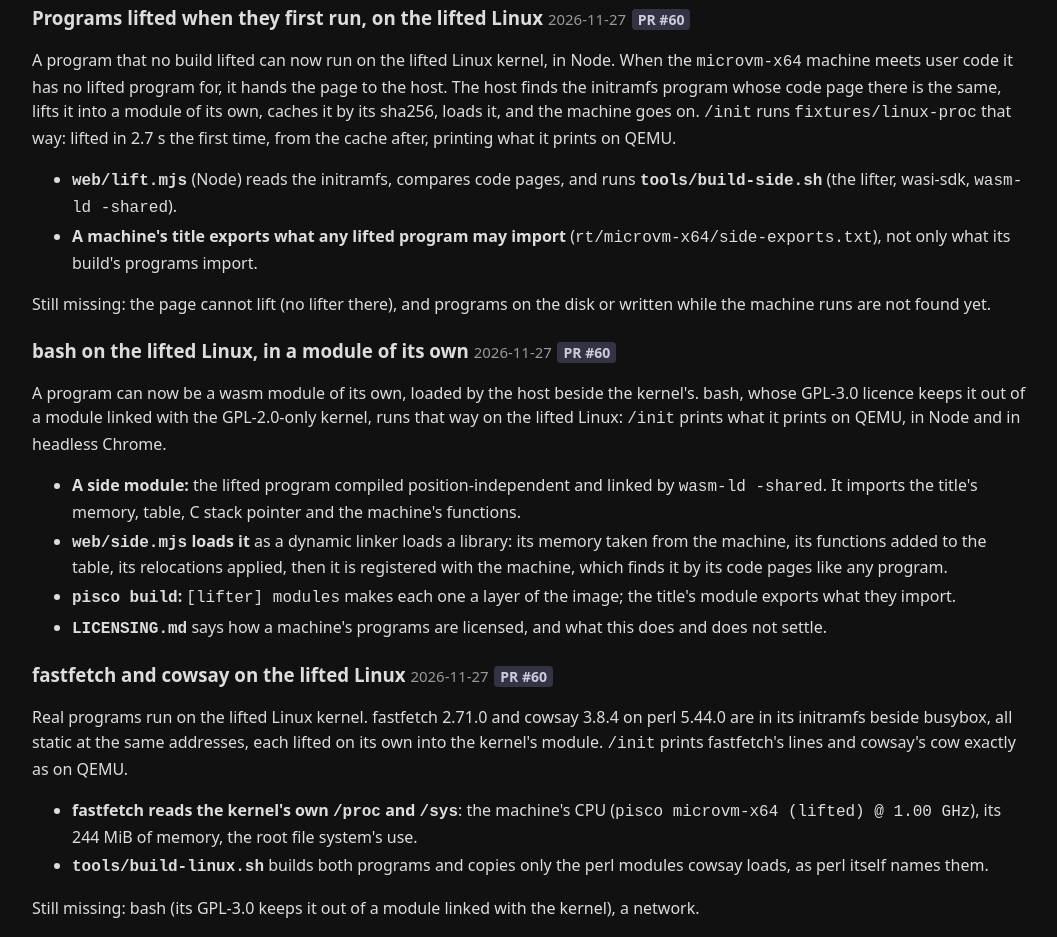
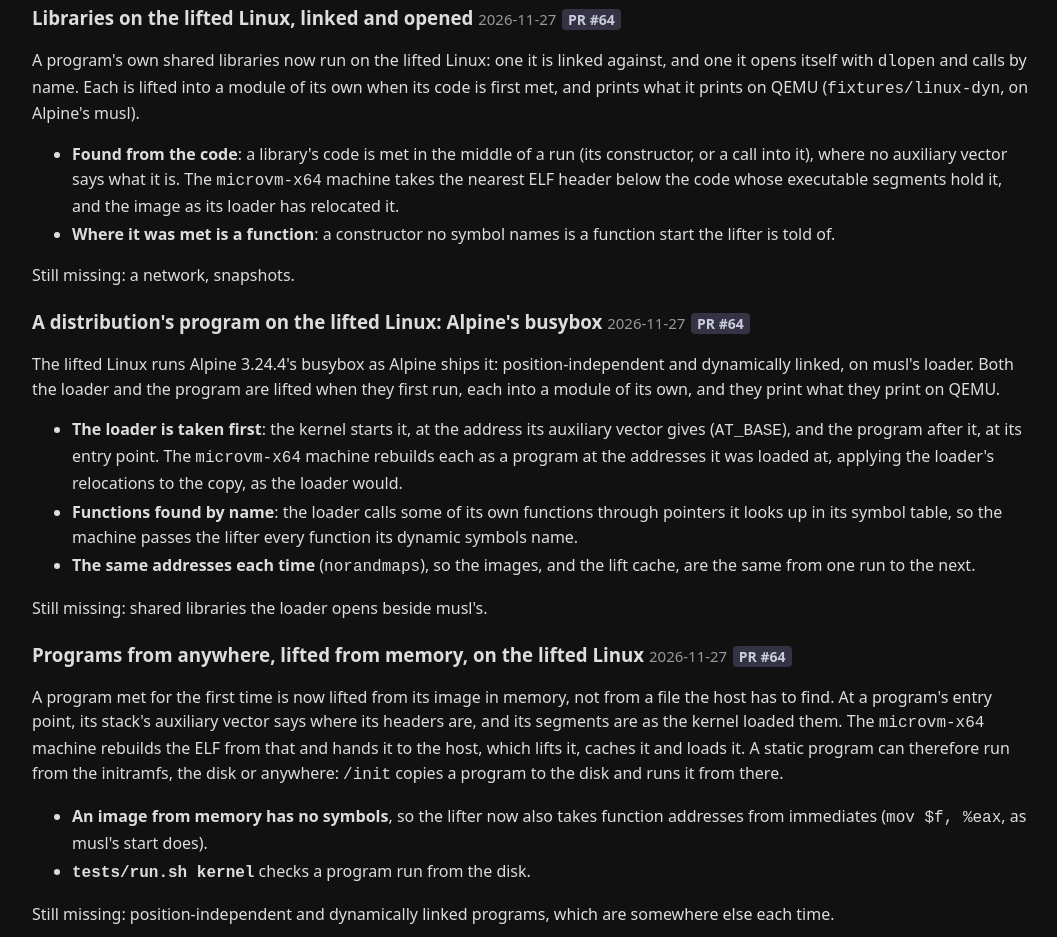
Before and after one commit to Yhozen/pisco, a plain HTML site: page index.html in a window 1280 px wide. Shown: the part 358-1295 px from the top of the page, without its empty margins (108-1165 px from the left). Drawn offline with Linux system fonts and the light colour scheme.

Commit message:
changelog for 5335bfc

```diff
--- a/index.html
+++ b/index.html
@@ -15,6 +15,31 @@ Videos: <a href="https://github.com/Yhozen/pisco/releases">releases</a></p>
 
 <h2>Changelog</h2>
 <!-- changelog:start -->
+
+<h3>Libraries on the lifted Linux, linked and opened <span class="d">2026-11-27</span><span class="tag">PR #64</span></h3>
+<p>A program's own shared libraries now run on the lifted Linux: one it is linked against, and one it opens itself with <code>dlopen</code> and calls by name. Each is lifted into a module of its own when its code is first met, and prints what it prints on QEMU (<code>fixtures/linux-dyn</code>, on Alpine's musl).</p>
+<ul>
+<li><b>Found from the code</b>: a library's code is met in the middle of a run (its constructor, or a call into it), where no auxiliary vector says what it is. The <code>microvm-x64</code> machine takes the nearest ELF header below the code whose executable segments hold it, and the image as its loader has relocated it.</li>
+<li><b>Where it was met is a function</b>: a constructor no symbol names is a function start the lifter is told of.</li>
+</ul>
+<p>Still missing: a network, snapshots.</p>
+
+<h3>A distribution's program on the lifted Linux: Alpine's busybox <span class="d">2026-11-27</span><span class="tag">PR #64</span></h3>
+<p>The lifted Linux runs Alpine 3.24.4's busybox as Alpine ships it: position-independent and dynamically linked, on musl's loader. Both the loader and the program are lifted when they first run, each into a module of its own, and they print what they print on QEMU.</p>
+<ul>
+<li><b>The loader is taken first</b>: the kernel starts it, at the address its auxiliary vector gives (<code>AT_BASE</code>), and the program after it, at its entry point. The <code>microvm-x64</code> machine rebuilds each as a program at the addresses it was loaded at, applying the loader's relocations to the copy, as the loader would.</li>
+<li><b>Functions found by name</b>: the loader calls some of its own functions through pointers it looks up in its symbol table, so the machine passes the lifter every function its dynamic symbols name.</li>
+<li><b>The same addresses each time</b> (<code>norandmaps</code>), so the images, and the lift cache, are the same from one run to the next.</li>
+</ul>
+<p>Still missing: shared libraries the loader opens beside musl's.</p>
+
+<h3>Programs from anywhere, lifted from memory, on the lifted Linux <span class="d">2026-11-27</span><span class="tag">PR #64</span></h3>
+<p>A program met for the first time is now lifted from its image in memory, not from a file the host has to find. At a program's entry point, its stack's auxiliary vector says where its headers are, and its segments are as the kernel loaded them. The <code>microvm-x64</code> machine rebuilds the ELF from that and hands it to the host, which lifts it, caches it and loads it. A static program can therefore run from the initramfs, the disk or anywhere: <code>/init</code> copies a program to the disk and runs it from there.</p>
+<ul>
+<li><b>An image from memory has no symbols</b>, so the lifter now also takes function addresses from immediates (<code>mov $f, %eax</code>, as musl's start does).</li>
+<li><b><code>tests/run.sh kernel</code></b> checks a program run from the disk.</li>
+</ul>
+<p>Still missing: position-independent and dynamically linked programs, which are somewhere else each time.</p>
 
 <h3>Programs lifted when they first run, on the lifted Linux <span class="d">2026-11-27</span><span class="tag">PR #60</span></h3>
 <p>A program that no build lifted can now run on the lifted Linux kernel, in Node. When the <code>microvm-x64</code> machine meets user code it has no lifted program for, it hands the page to the host. The host finds the initramfs program whose code page there is the same, lifts it into a module of its own, caches it by its sha256, loads it, and the machine goes on. <code>/init</code> runs <code>fixtures/linux-proc</code> that way: lifted in 2.7 s the first time, from the cache after, printing what it prints on QEMU.</p>
```
